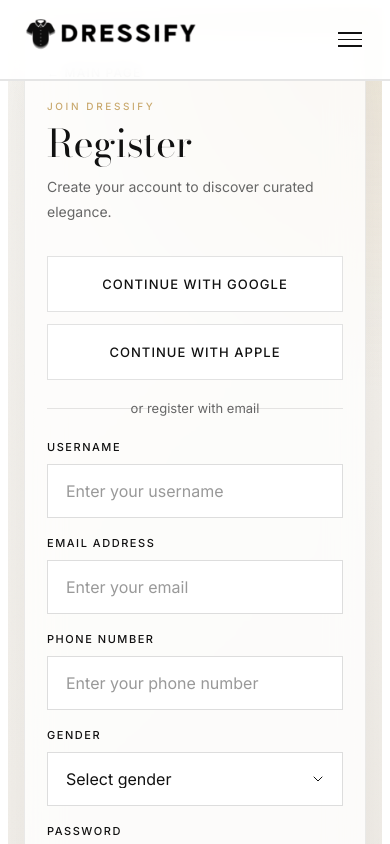
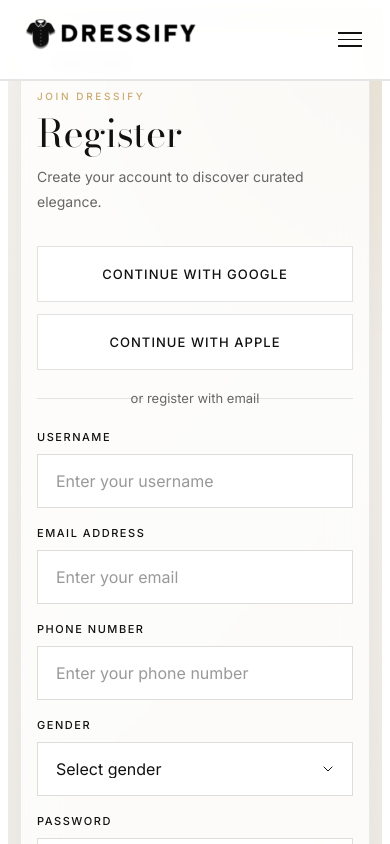
Before and after one commit to MehmetDemr/Dressify-Website, a React (Vite) app: page /register in a window 390 px wide. Shown: the top 844 px of the page. Built offline with nearby package versions, Linux system fonts and the light colour scheme.

Commit message:
Style:Register and login has been styled and become responsive

```diff
--- a/src/styles/Auth.css
+++ b/src/styles/Auth.css
@@ -1,3 +1,8 @@
+.auth-card *,
+.auth-card *::before,
+.auth-card *::after {
+  box-sizing: border-box;
+}
 .auth-page {
   position: relative;
   min-height: 100vh;
@@ -461,17 +466,30 @@
   }
 }
 
-@media (max-width: 576px) {
-  .auth-page {
-    padding: 24px 16px;
+@media (max-width: 768px) {
+.auth-page {
+    padding: 16px 12px;
   }
 
-  .auth-card {
-    padding: 30px 22px;
+ .auth-card {
+    padding: 28px 16px;
+    width: 100%;
   }
 
   .auth-title {
     font-size: 38px;
+  }
+
+    .auth-shell {
+    width: 100%;
+    max-width: 100%;
+  }
+
+  .auth-field input,
+  .auth-select {
+    font-size: 16px;
+    width: 100%;
+    max-width: 100%;
   }
 
   .auth-subtitle {
@@ -497,7 +515,6 @@
   }
 }
 
-
 .auth-back-btn {
   background: none;
   border: none;
```
